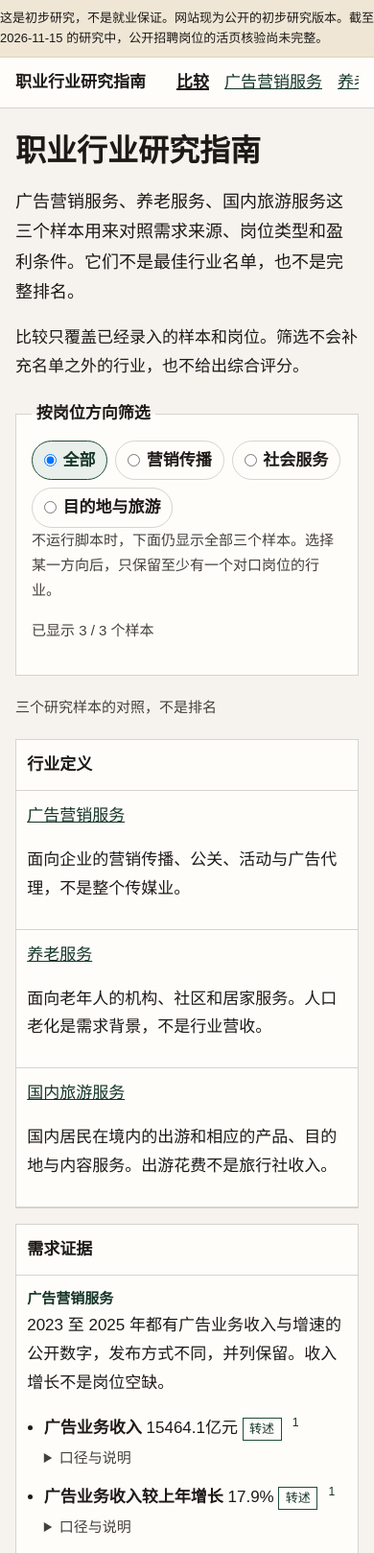
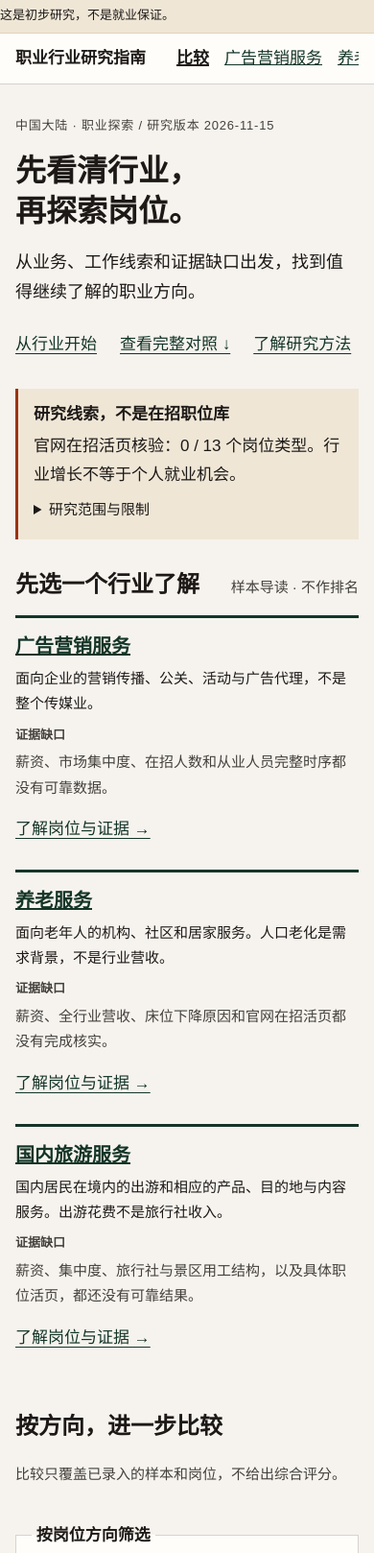
Before and after one commit to runchengxie/career-industry-guide, an Astro site: page / in a window 390 px wide. Shown: the top 1618 px of the page at 96% size. Built offline with nearby package versions, Linux system fonts and the light colour scheme; Astro itself is replaced by a stand-in of ours.

Commit message:
design: add evidence-first editorial page samples

```diff
--- a/package.json
+++ b/package.json
@@ -14,9 +14,10 @@
     "check:html": "html-validate dist",
     "format": "prettier --write \"src/**/*.{ts,astro}\" \"scripts/**/*.ts\" \"tests/**/*.ts\" \"*.{json,mjs}\"",
     "format:check": "prettier --check \"src/**/*.{ts,astro}\" \"scripts/**/*.ts\" \"tests/**/*.ts\" \"*.{json,mjs}\"",
-    "verify": "npm run format:check && npm test && npm run typecheck && npm run build && npm run check:dist && npm run check:html",
+    "verify": "npm run format:check && npm test && npm run typecheck && npm run build && npm run check:dist && npm run check:html && npm run check:editorial",
     "check:browser": "node scripts/browser-smoke.mjs",
-    "check:links": "node scripts/check-links.mjs"
+    "check:links": "node scripts/check-links.mjs",
+    "check:editorial": "node scripts/check-editorial.mjs"
   },
   "dependencies": {
     "astro": "7.4.12"
--- a/src/layouts/Base.astro
+++ b/src/layouts/Base.astro
@@ -1,5 +1,6 @@
 ---
 import "../styles/global.css";
+import "../styles/editorial.css";
 import SiteHeader from "../components/SiteHeader.astro";
 import SiteFooter from "../components/SiteFooter.astro";
 import { loadDataset } from "../lib/load.ts";
@@ -7,6 +8,7 @@ import { loadDataset } from "../lib/load.ts";
 interface Props {
   title: string;
   description?: string;
+  compactNotice?: boolean;
 }
 
 const { title, description = "三个行业样本的比较研究，不是就业保证，也不是排名。" } = Astro.props;
@@ -50,9 +52,11 @@ const siteName = meta.title;
     <a class="skip" href="#content">
       跳到正文
     </a>
-    <p class="banner">
+    <p class:list={["banner", { "banner-compact": Astro.props.compactNotice }]}>
       <span class="wrap">
-        {meta.disclaimer}网站{meta.publicationStatus}。{meta.verificationLimit}
+        {Astro.props.compactNotice
+          ? meta.disclaimer
+          : `${meta.disclaimer}网站${meta.publicationStatus}。${meta.verificationLimit}`}
       </span>
     </p>
     <SiteHeader />
--- a/src/pages/index.astro
+++ b/src/pages/index.astro
@@ -8,6 +8,7 @@ import { emptyFilterMessage, matchingRoles } from "../lib/filter.ts";
 import { loadDataset } from "../lib/load.ts";
 
 const data = loadDataset();
+const verifiedCount = data.roles.filter((role) => role.verification === "verified").length;
 const citations = createCitations(data.sources);
 const metrics = new Map(data.metrics.map((metric) => [metric.id, metric]));
 
@@ -25,11 +26,56 @@ const rolesByIndustry = new Map(
 );
 ---
 
-<Base title={data.meta.title}>
-  <h1>{data.meta.title}</h1>
-  <p class="lede">{data.meta.sampleNote}</p>
-  <p>比较只覆盖已经录入的样本和岗位。筛选不会补充名单之外的行业，也不给出综合评分。</p>
-
+<Base title={data.meta.title} compactNotice>
+  <header class="editorial-hero">
+    <p class="eyebrow">中国大陆 · 职业探索 / 研究版本 {data.meta.researchVersion}</p>
+    <h1>先看清行业，再探索岗位。</h1>
+    <p class="lede">从业务、工作线索和证据缺口出发，找到值得继续了解的职业方向。</p>
+    <div class="editorial-actions">
+      <a href="#industry-guide">从行业开始</a>
+      <a href="#comparison">查看完整对照 ↓</a>
+      <a href={`${import.meta.env.BASE_URL}methods/`}>了解研究方法</a>
+    </div>
+  </header>
+  <aside class="evidence-note" aria-label="研究边界">
+    <strong>研究线索，不是在招职位库</strong>
+    <p>
+      官网在招活页核验：{verifiedCount} / {data.roles.length} 个岗位类型。行业增长不等于个人就业机会。
+    </p>
+    <details>
+      <summary>研究范围与限制</summary>
+      <p>{data.meta.sampleNote}</p>
+      <p>
+        网站{data.meta.publicationStatus}。{data.meta.verificationLimit}
+      </p>
+    </details>
+  </aside>
+  <section id="industry-guide" class="industry-guide" aria-labelledby="guide-title">
+    <div class="section-heading">
+      <h2 id="guide-title">先选一个行业了解</h2>
+      <p>样本导读 · 不作排名</p>
+    </div>
+    <div class="industry-cards">
+      {data.industries.map((industry) => (
+        <article class="industry-card">
+          <h3>
+            <a href={`${import.meta.env.BASE_URL}industries/${industry.slug}/`}>{industry.name}</a>
+          </h3>
+          <p>{industry.comparison.definition}</p>
+          <p class="card-boundary">
+            <strong>证据缺口</strong> {industry.comparison.gaps}
+          </p>
+          <a class="read-link" href={`${import.meta.env.BASE_URL}industries/${industry.slug}/`}>
+            了解岗位与证据 →
+          </a>
+        </article>
+      ))}
+    </div>
+  </section>
+  <div class="section-heading" id="comparison">
+    <h2>按方向，进一步比较</h2>
+    <p>比较只覆盖已录入的样本和岗位，不给出综合评分。</p>
+  </div>
   <fieldset>
     <legend>按岗位方向筛选</legend>
     <div class="choices">
--- /dev/null
+++ b/src/styles/editorial.css
@@ -0,0 +1,141 @@
+/* Additive editorial sample styles. Shared research data and chart styles are unchanged. */
+.banner-compact {
+  padding-block: 0.4rem;
+}
+.editorial-hero {
+  padding-block: 1rem 1.5rem;
+  max-width: 54rem;
+}
+.eyebrow {
+  font-size: var(--text-xs);
+  color: var(--muted);
+  letter-spacing: 0.06em;
+}
+.editorial-hero h1 {
+  font-size: clamp(2rem, 4.2vw, 3.3rem);
+  line-height: 1.3;
+}
+.editorial-hero .lede {
+  max-width: 36em;
+}
+.editorial-actions {
+  display: flex;
+  flex-wrap: wrap;
+  gap: 0.5rem 1.5rem;
+}
+.editorial-actions a,
+.read-link,
+.overview-columns a {
+  display: inline-flex;
+  align-items: center;
+  min-height: 44px;
+  text-underline-offset: 0.25em;
+}
+.evidence-note {
+  padding: 1rem 1.25rem;
+  border-left: 3px solid var(--focus);
+  background: var(--banner);
+  margin-bottom: 2rem;
+}
+.evidence-note p {
+  margin-block: 0.25rem;
+}
+.evidence-note details {
+  margin-top: 0.5rem;
+  font-size: var(--text-sm);
+}
+.evidence-note summary {
+  cursor: pointer;
+  min-height: 32px;
+}
+.section-heading {
+  display: flex;
+  flex-wrap: wrap;
+  align-items: baseline;
+  justify-content: space-between;
+  gap: 0.5rem 1rem;
+}
+.section-heading h2 {
+  margin-top: 0;
+}
+.section-heading p {
+  color: var(--muted);
+  font-size: var(--text-sm);
+}
+.industry-guide {
+  margin-bottom: 3rem;
+}
+.industry-cards,
+.overview-columns {
+  display: grid;
+  grid-template-columns: repeat(3, minmax(0, 1fr));
+  gap: 1.5rem;
+}
+.industry-card {
+  border-top: 3px solid var(--pine-dark);
+  padding: 1rem 0;
+  display: flex;
+  flex-direction: column;
+}
+.industry-card h3 {
+  margin-top: 0;
+}
+.industry-card p {
+  font-size: var(--text-sm);
+}
+.card-boundary {
+  color: var(--muted);
+}
+.card-boundary strong {
+  display: block;
+  font-size: var(--text-xs);
+  margin-bottom: 0.25rem;
+}
+.industry-card .read-link {
+  margin-top: auto;
+}
+.sample-overview {
+  border-block: 1px solid var(--line);
+  padding: 1.5rem 0;
+  margin: 1.5rem 0 2rem;
+}
+.sample-overview h2 {
+  margin-top: 0;
+}
+.overview-columns h3 {
+  font-family: var(--font-sans);
+  font-size: var(--text);
+}
+.overview-columns p {
+  font-size: var(--text-sm);
+}
+.sample-overview .field-note {
+  margin-top: 1.25rem;
+}
+.role-path {
+  border-bottom: 1px solid var(--line);
+  padding-bottom: 1rem;
+}
+.practice-list li {
+  padding: 0.75rem 0;
+  border-bottom: 1px solid var(--line);
+}
+@media (max-width: 760px) {
+  .industry-cards,
+  .overview-columns {
+    grid-template-columns: 1fr;
+    gap: 0.75rem;
+  }
+  .industry-card {
+    padding-bottom: 0.5rem;
+  }
+  .industry-card p {
+    margin-bottom: 0.5rem;
+  }
+  .editorial-hero {
+    padding-top: 0.5rem;
+  }
+  .evidence-note {
+    padding: 0.75rem 1rem;
+  }
+}
```
Also changed, not shown: docs/design/editorial-samples.md (added, +16 -0 lines), scripts/check-editorial.mjs (added, +23 -0 lines), src/pages/industries/[slug].astro (+36 -2 lines), src/pages/roles/[slug].astro (+23 -8 lines).
